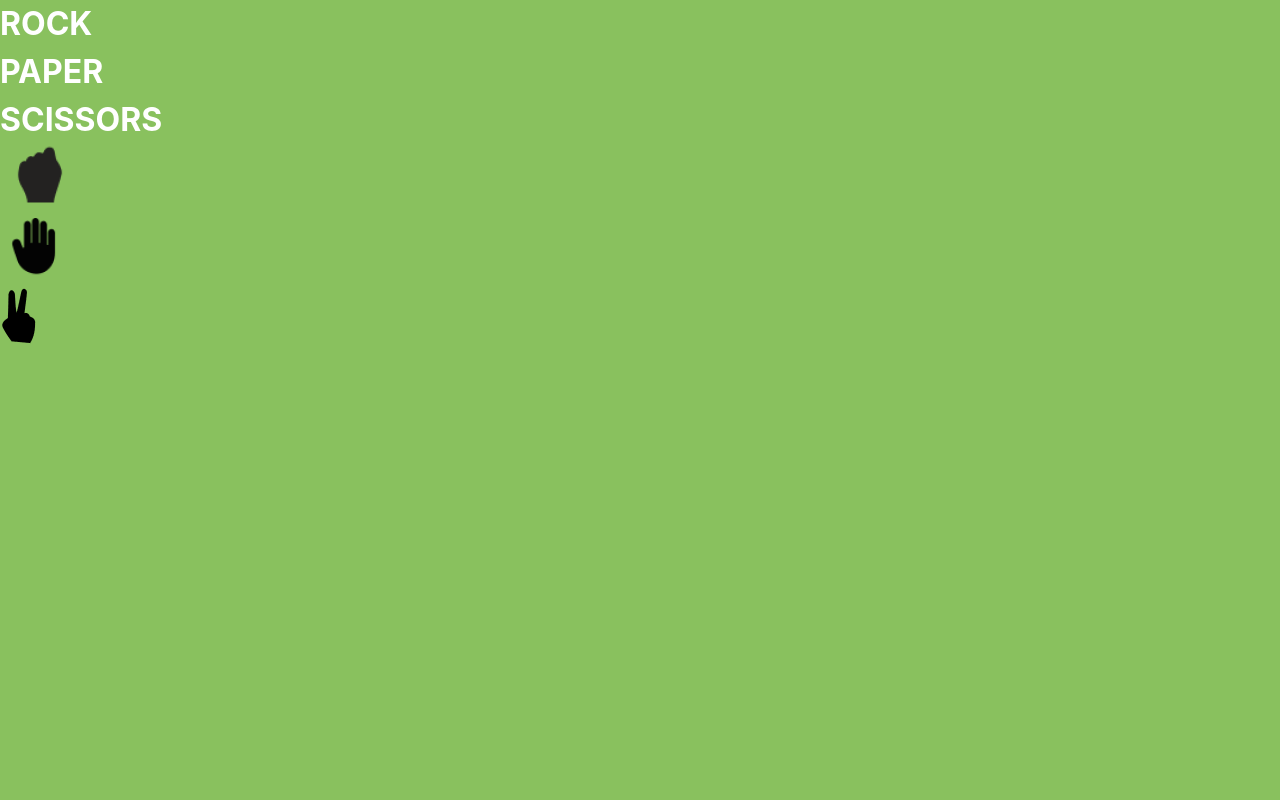
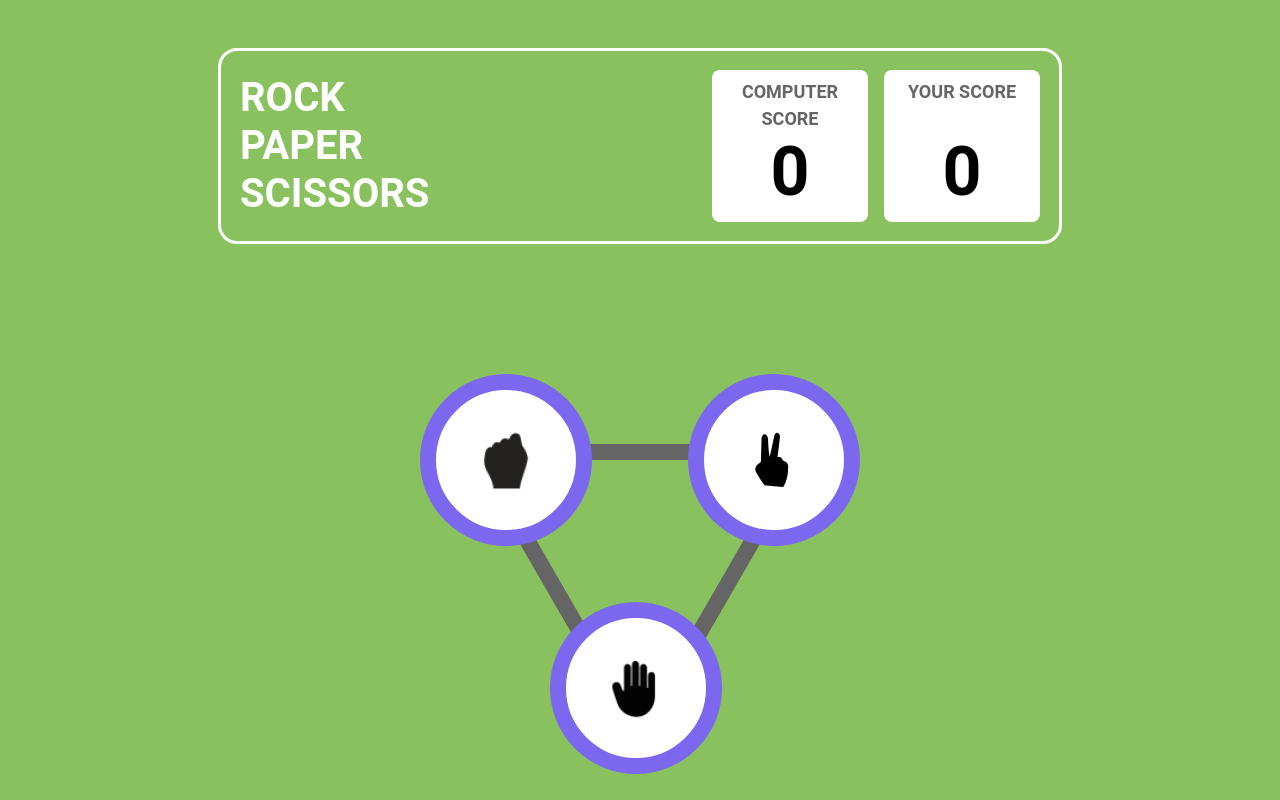
Before and after one commit to Brav3Trav3l3r/rock-paper-scissors, a website built with Vite: page index.html in a window 1280 px wide. Built offline with nearby package versions, Linux system fonts and the light colour scheme.

Commit message:
add playground and scoreboard

```diff
--- a/index.html
+++ b/index.html
@@ -9,7 +9,6 @@
   </head>
   <body>
     <div id="app">
-
       <div class="score-board">
         <div class="title">
           <h1>ROCK</h1>
@@ -17,24 +16,41 @@
           <h1>SCISSORS</h1>
         </div>
         <div class="score-sheet">
-          <div class="comp-score"></div>
-          <div class="player-score"></div>
+          <div class="comp score">
+            <p>COMPUTER SCORE</p>
+            <h1>0</h1>
+          </div>
+          <div class="player score">
+            <p>YOUR SCORE</p>
+            <h1>0</h1>
+          </div>
         </div>
       </div>
 
       <div class="playground">
-        <div class="rock">
+        <div class="lines">
+          <div class="line-one"></div>
+          <div class="line-two"></div>
+          <div class="line-three"></div>
+        </div>
+
+        <div class="game-key rock">
           <img src="/rock.png" alt="" />
         </div>
-        <div class="paper">
+        <div class="game-key paper">
           <img src="/paper.png" alt="" />
         </div>
-        <div class="scissors">
+        <div class="game-key scissors">
           <img src="/scissors.png" alt="" />
         </div>
       </div>
 
+      <div class="actions">
+        <button class="action rules">RULES</button>
+        <button class="action next">NEXT</button>
+      </div>
     </div>
+
     <script type="module" src="/main.js"></script>
   </body>
 </html>
--- a/style.css
+++ b/style.css
@@ -1,11 +1,14 @@
 :root {
-  font-family: Inter, system-ui, Avenir, Helvetica, Arial, sans-serif;
+  font-family: Roboto, sans-serif;
   line-height: 1.5;
   font-weight: 400;
 
+  --main-color: #ffffff;
+  --neurtal-color: #656565;
+
   color-scheme: light dark;
-  color: #ffffff ;
-  background-color: #89C15E;
+  color: var(--main-color);
+  background-color: #89c15e;
 
   font-synthesis: none;
   text-rendering: optimizeLegibility;
@@ -14,12 +17,130 @@
   -webkit-text-size-adjust: 100%;
 }
 
-*{
+* {
   margin: 0;
   padding: 0;
 }
 
-#app{
+#app {
   height: 100vh;
   box-sizing: border-box;
+  padding: 3rem;
+  display: flex;
+  flex-direction: column;
+  align-items: center;
 }
+
+/* scoreBoard */
+
+.score-board {
+  display: flex;
+  width: 100%;
+  justify-content: space-between;
+  max-width: 800px;
+  border: 3px solid;
+  padding: 1.2rem;
+  border-radius: 1.2rem;
+  align-items: center;
+}
+
+.score-sheet {
+  display: flex;
+  gap: 1rem;
+  height: 100%;
+}
+
+.score-board .title {
+  display: flex;
+  flex-direction: column;
+  line-height: 1.2;
+}
+
+.score-board .title h1 {
+  font-weight: 600;
+  font-size: 40px;
+}
+
+.score-sheet > div {
+  background-color: #ffffff;
+  color: black;
+  display: flex;
+  flex-direction: column;
+  justify-content: space-between;
+  align-items: center;
+  padding: 0.5rem;
+  border-radius: 0.5rem;
+  width: 140px;
+}
+
+.score-sheet .score p {
+  text-align: center;
+  font-weight: 700;
+  color: var(--neurtal-color);
+  font-size: 1.125rem;
+}
+
+.score-sheet .score h1 {
+  line-height: 1.2;
+  font-size: 4.25rem;
+  font-weight: 700;
+}
+
+/* playground */
+
+.playground {
+  position: relative;
+  margin-top: 200px;
+  height: 260px;
+}
+
+.lines > div {
+  height: 1rem;
+  width: 300px;
+  background-color: var(--neurtal-color);
+  border: 2px black;
+}
+
+.line-two {
+  transform-origin: top left;
+  transform: rotate(60deg);
+  position: relative;
+}
+
+.line-three {
+  transform-origin: top right;
+  transform: rotate(-60deg);
+  position: relative;
+  top: -1rem;
+}
+
+.game-key {
+  background-color: var(--main-color);
+  border-radius: 50%;
+  width: 140px;
+  aspect-ratio: 1;
+  display: flex;
+  align-items: center;
+  justify-content: center;
+  border: 1rem solid mediumslateblue;
+  position: absolute;
+  /* opacity: 50%; */
+}
+
+.game-key img {
+  border: 2px solid;
+}
+
+.game-key.rock {
+  top: -70px;
+  left: -70px;
+}
+.game-key.paper {
+  bottom: -70px;
+  left: 60px;
+}
+
+.game-key.scissors {
+  top: -70px;
+  right: -70px;
+}
```
